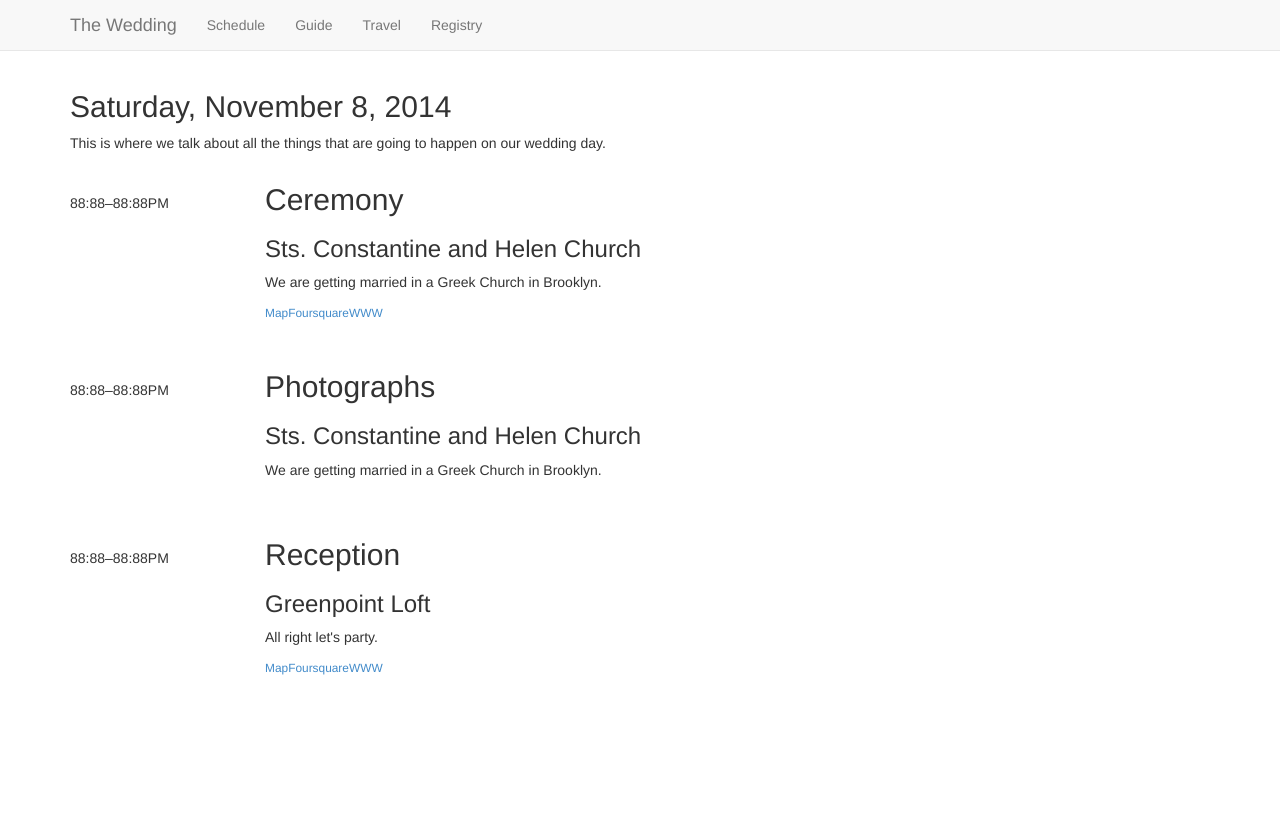
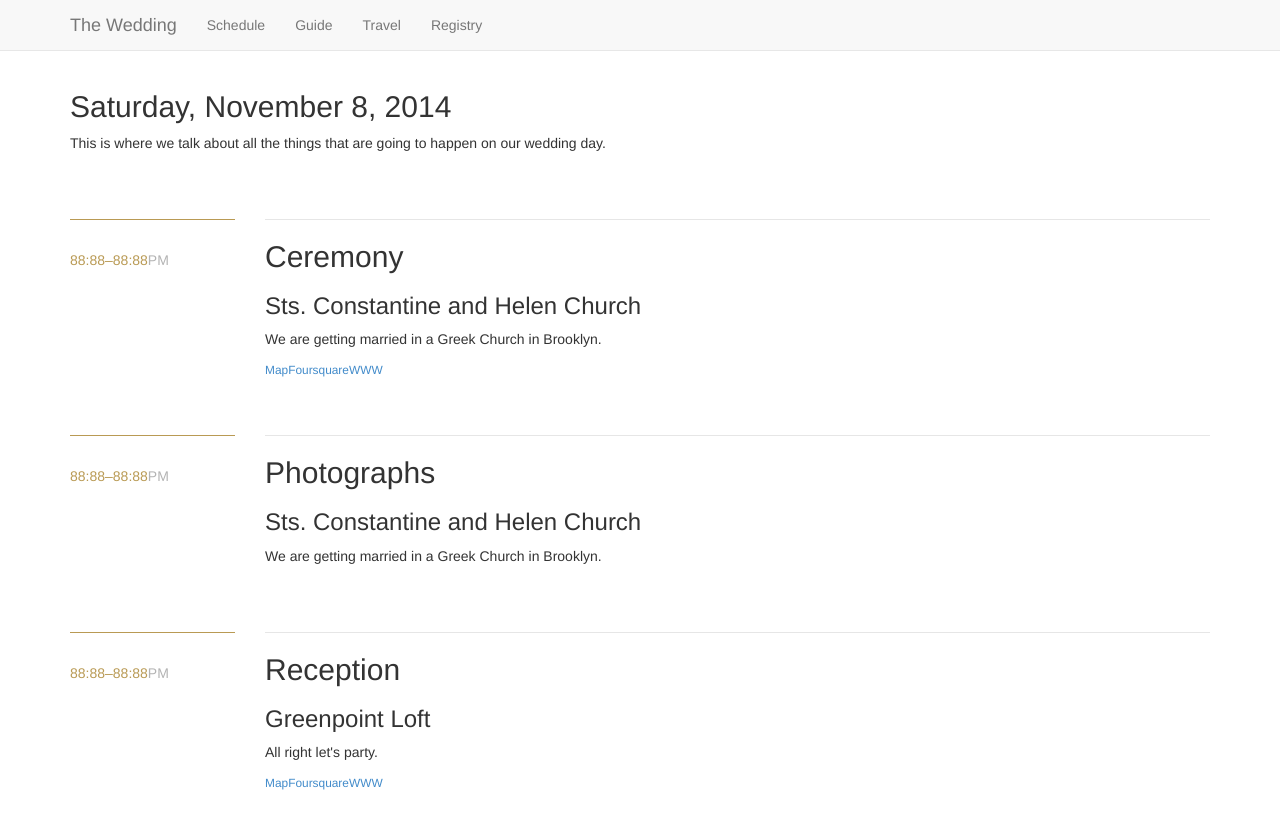
Before and after one commit to jpfinley/weddingSite, a Jekyll site: the page built from site/schedule.html, in a window 1280 px wide and 1400 px high. Shown: the top 829 px of the window. Built offline with Jekyll 4.4.1, drawn with Linux system fonts in a browser that asks for light colours; nearby versions of some CDN libraries; Markdown is read by kramdown in place of the engine named in the settings.

Commit message:
reaching alignment

```diff
--- a/site/assets/css/style.css
+++ b/site/assets/css/style.css
@@ -13,10 +13,26 @@ ol, ul {
 
 /* Schedule ==================== */
 
-.time {
-  margin-top: 30px;
+.event {
+  margin-bottom: 4em;
 }
 
-.event {
-  margin-bottom: 2em;
+.event:nth-of-type(1) {
+  margin-top: 4em;
 }
+
+.time {
+  padding-top: 30px;
+  border-top: solid 1px #b99a54;
+  color: #b99a54;
+}
+
+.time span {
+  color: #b3b3b3;
+}
+
+.event h2 {
+  margin-top: 0;
+  padding-top: 20px;
+  border-top: solid 1px #e6e6e6;
+}
```
